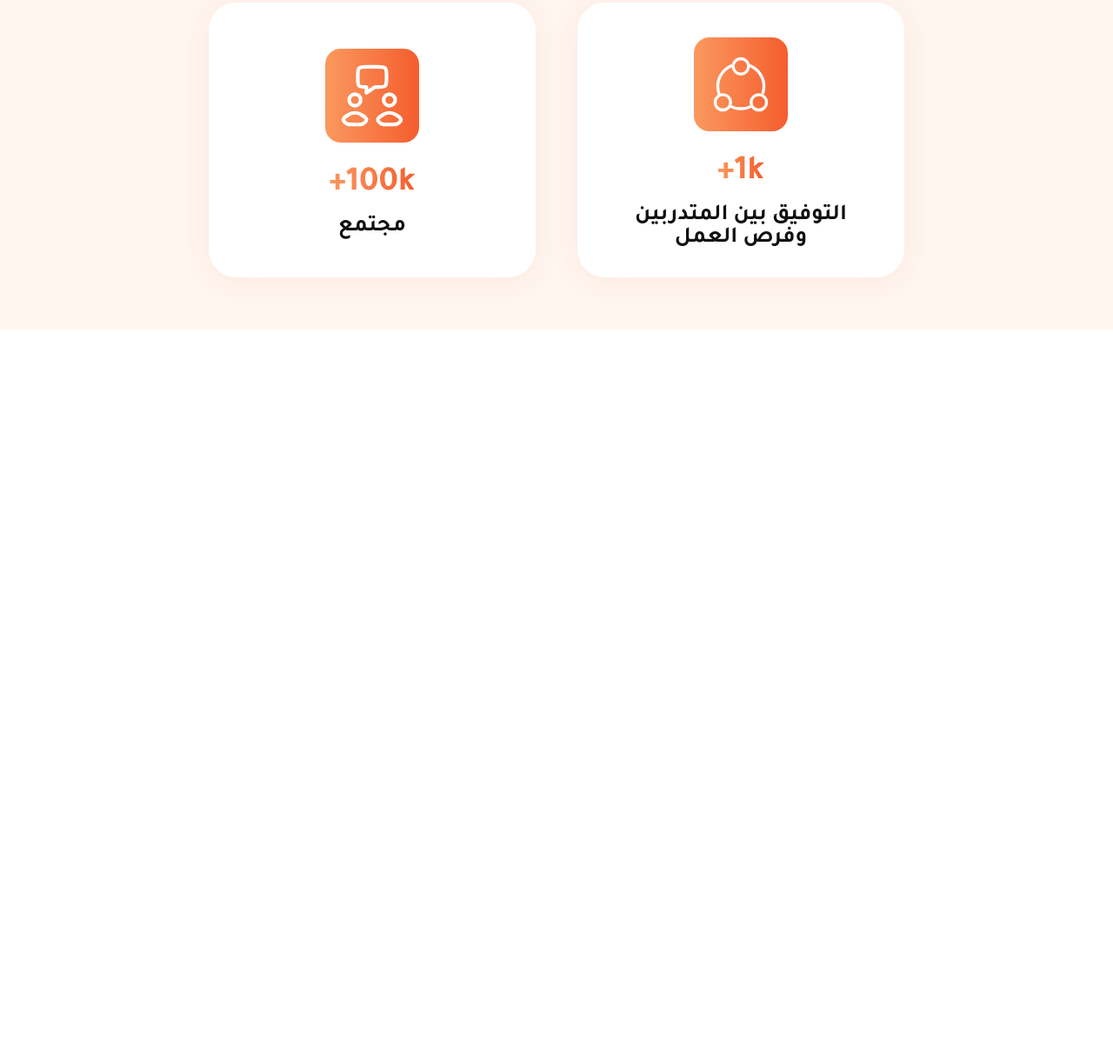
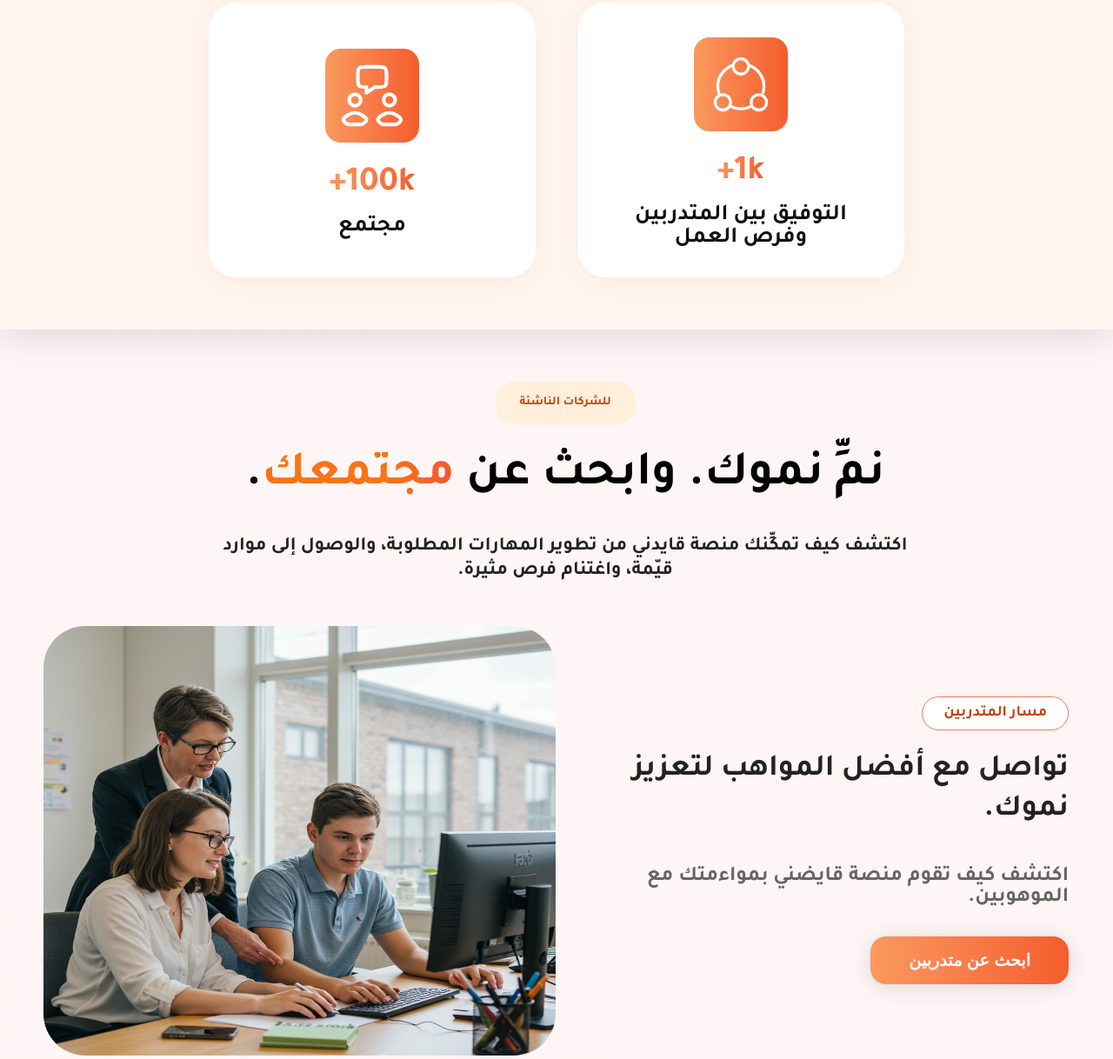
Before and after one commit to laila2005/Qayedny, a plain HTML site: page index.html in a window 1280 px wide. Shown: the part 2310-3528 px from the top of the page at 87% size. Before the commit the page ends 2689 px from the top, so only its background shows below. Drawn offline with Linux system fonts and the light colour scheme.

Commit message:
startups section has been implemented

```diff
--- /dev/null
+++ b/css/startupsSection.css
@@ -0,0 +1,164 @@
+/* Reversed startup feature block: text left, image right */
+.startup-feature-block-reverse {
+	direction: ltr;
+}
+.startup-feature-block-reverse .startup-feature-content {
+	order: 1;
+	text-align: left;
+	align-items: flex-start;
+}
+.startup-feature-block-reverse .startup-feature-img {
+	order: 2;
+}
+/* Startup feature block (image left, text right) */
+.startup-feature-block {
+		display: grid;
+		grid-template-columns: 1.1fr 1fr;
+		align-items: center;
+		justify-content: center;
+		gap: 64px;
+		margin: 48px 0 48px 0;
+		width: 100%;
+		max-width: 1200px;
+		direction: ltr;
+}
+.startup-feature-img img {
+		width: 589px;
+		height: 494px;
+		border-radius: 48px;
+		display: block;
+		opacity: 1;
+}
+.startup-feature-content {
+	display: flex;
+	flex-direction: column;
+	align-items: flex-end;
+	justify-content: center;
+	min-width: 340px;
+	max-width: 520px;
+	text-align: right;
+}
+.startup-feature-label {
+	display: inline-block;
+	border: 1.5px solid #F3765C;
+	color: #C2410C;
+	background: #fff;
+	border-radius: 999px;
+	padding: 8px 24px;
+	font-size: 1.1rem;
+	font-weight: 700;
+	margin-bottom: 24px;
+    text-align: right;
+}
+.startup-feature-title {
+	font-size: 2.2rem;
+	font-weight: 800;
+	color: #222;
+	margin: 0 0 18px 0;
+	line-height: 1.3;
+     text-align: right;
+}
+.startup-feature-desc {
+	color:rgba(101, 101, 101, 1);
+	margin-bottom: 32px;
+	font-weight: 400;
+font-weight: 500;
+font-style: Medium;
+font-size: 24px;
+line-height: 100%;
+letter-spacing: 0%;
+text-align: right;
+
+}
+.startup-feature-btn {
+	background: linear-gradient(90deg, #FA995F 0%, #F55D2E 100%);
+	color: #fff;
+	border: none;
+	border-radius: 18px;
+	padding: 16px 44px;
+	font-size: 1.2rem;
+	font-weight: 700;
+	box-shadow: 0 3px 24px 0px rgba(15, 15, 15, 0.13);
+	cursor: pointer;
+	transition: background 0.2s;
+}
+.startup-feature-btn:hover {
+	background: linear-gradient(90deg, #fb984c 0.04%, rgba(249, 87, 75, 0.8) 131.1%);
+}
+/* Startups section heading and description styling */
+.startups-section .subtitle2 {
+	background: #FFEFDB;
+	color: #C2410C;
+	display: flex;
+	align-items: center;
+	justify-content: center;
+	border-radius: 999px;
+	padding: 18px 48px 18px 48px;
+	margin: 0 auto 32px auto;
+	font-weight: 800;
+	line-height: 1.1;
+	box-shadow: none;
+	width: 145px;
+	height: 25px;
+	gap: 25px;
+	opacity: 1;
+	border-radius: 22px;
+	padding: 12px 8px;
+}
+
+.startups-section .maintitle {
+	font-weight: 700;
+	font-size: 56px;
+	line-height: 140%;
+	text-align: center;
+	color: #000;
+	margin: 0 auto 20px;
+	max-width: 900px;
+	direction: rtl;
+}
+.startups-section .highlight-word {
+	color: #FA8F3C;
+	font-weight: 800;
+}
+.startups-section .disc5 {
+	font-weight: 500;
+	font-size: 22px;
+	line-height: 170%;
+	margin: 20px auto 0;
+	max-width: 800px;
+	display: block;
+	direction: rtl;
+	color: #222;
+	text-align: center;
+font-style: Medium;
+line-height: 126%;
+letter-spacing: 0%;
+text-align: center;
+
+}
+/* Match section padding and centering for startups section */
+.startups-section {
+	padding: 60px 0 0 20px;
+	display: flex;
+	flex-direction: column;
+	align-items: center;
+	justify-content: center;
+	width: 100%;
+	text-align: center;
+	box-sizing: border-box;
+}
+.startups-section .container {
+	display: flex;
+	flex-direction: column;
+	align-items: center;
+	justify-content: center;
+	width: 100%;
+	text-align: center;
+}
+#title4{
+font-weight: 700;
+font-style: Bold;
+font-size: 56px;
+line-height: 100%;
+letter-spacing: 0%;
+}
--- a/css/statistics.css
+++ b/css/statistics.css
@@ -88,5 +88,4 @@ font-size: 26px;
 line-height: 100%;
 letter-spacing: 0%;
 text-align: center;
-
 }
--- a/index.html
+++ b/index.html
@@ -8,6 +8,7 @@
   <link rel="stylesheet" href="css\WhatWeOffer.css">
   <link rel="stylesheet" href="css\individuals.css">
   <link rel="stylesheet" href="css\statistics.css">
+  <link rel="stylesheet" href="css\startupsSection.css">
   </head>
 <body>
   <!--NavBar-->
@@ -175,5 +176,39 @@
         </div>
     </div>
 </section>
+<!--startups Section-->
+<section class="startups-section">
+  <div class="container">
+     <span class="subtitle2" id="sub2">للشركات الناشئة</span>
+     <h1 class="maintitle" id="title4" dir="rtl">نمِّ نموك. وابحث عن <span class="highlight-word">مجتمعك</span>.</h1>
+     <p class="disc5" dir="rtl">اكتشف كيف تمكِّنك منصة قايدني من تطوير المهارات المطلوبة، والوصول إلى موارد قيّمة، واغتنام فرص مثيرة.</p>
+    </div>
+      <!-- New block: image left, text right -->
+     <div class="startup-feature-block">
+       <div class="startup-feature-img">
+         <img src="images\left-img.png" alt="تواصل مع أفضل المواهب">
+       </div>
+       <div class="startup-feature-content">
+         <span class="startup-feature-label" dir="rtl">مسار المتدربين</span>
+         <h2 class="startup-feature-title" dir="rtl">تواصل مع أفضل المواهب لتعزيز نموك.</h2>
+         <p class="startup-feature-desc" dir="rtl">اكتشف كيف تقوم منصة قايضني بمواءمتك مع الموهوبين.</p>
+         <button class="startup-feature-btn">ابحث عن متدربين</button>
+       </div>
+     </div>
+    <!-- Second block: text left, image right -->
+    <div class="startup-feature-block startup-feature-block-reverse">
+      <div class="startup-feature-content " dir="rtl">
+        <span class="startup-feature-label">مسار الشركات</span>
+        <h2 class="startup-feature-title">ابنِ شراكات قوية مع الشركات الناشئة.</h2>
+        <p class="startup-feature-desc">تعرف على كيف تساعدك قايضني في بناء شبكة علاقات مميزة مع رواد الأعمال.</p>
+        <button class="startup-feature-btn">اكتشف الشركات</button>
+      </div>
+      <div class="startup-feature-img">
+        <img src="images/img-right.png" alt="شراكات الشركات الناشئة">
+      </div>
+    </div>
+
+
+</section>
 </body>
 </html>
```
Also changed, not shown: images/img-right.png (added), images/left-img.png (added).
